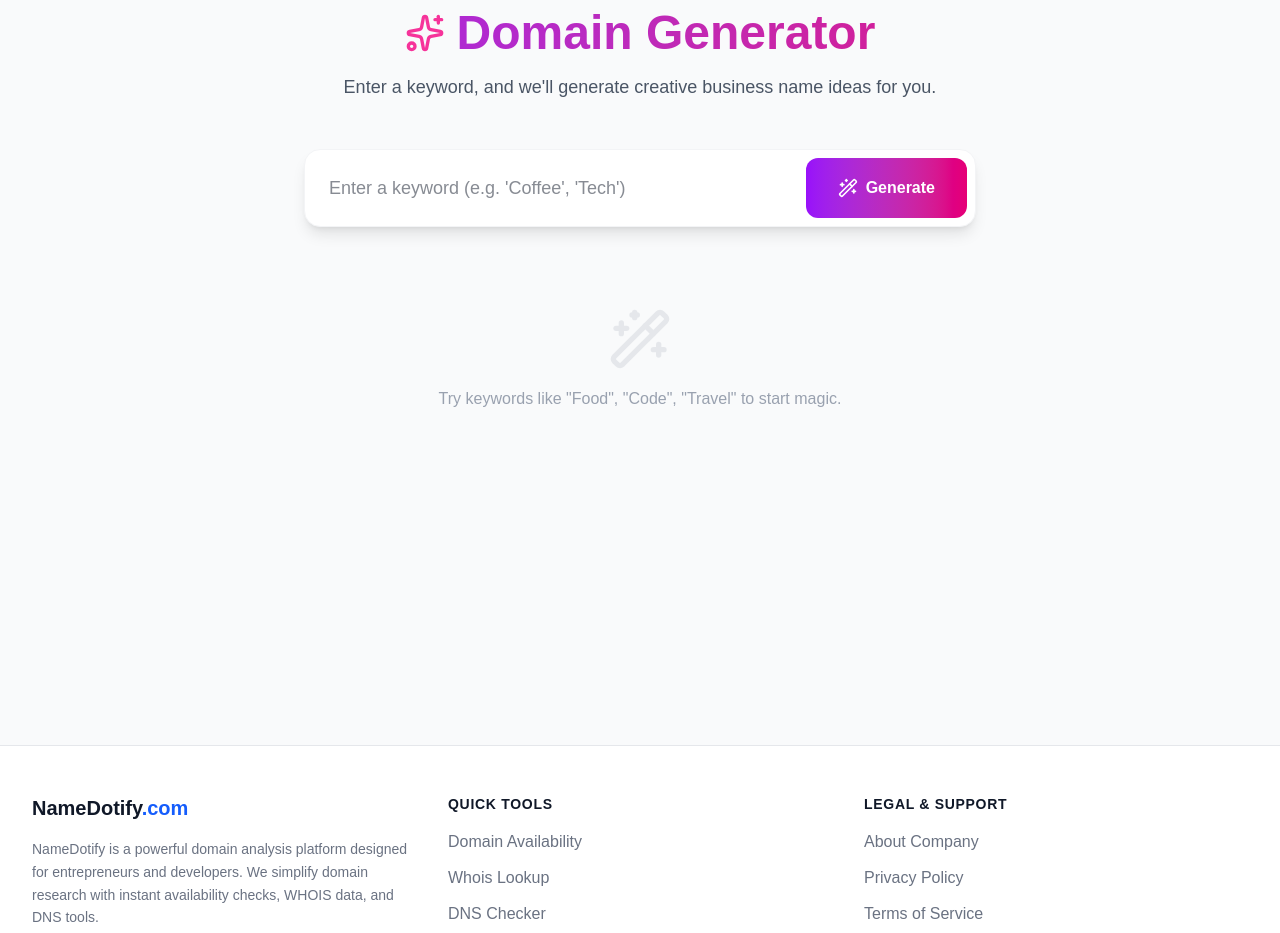
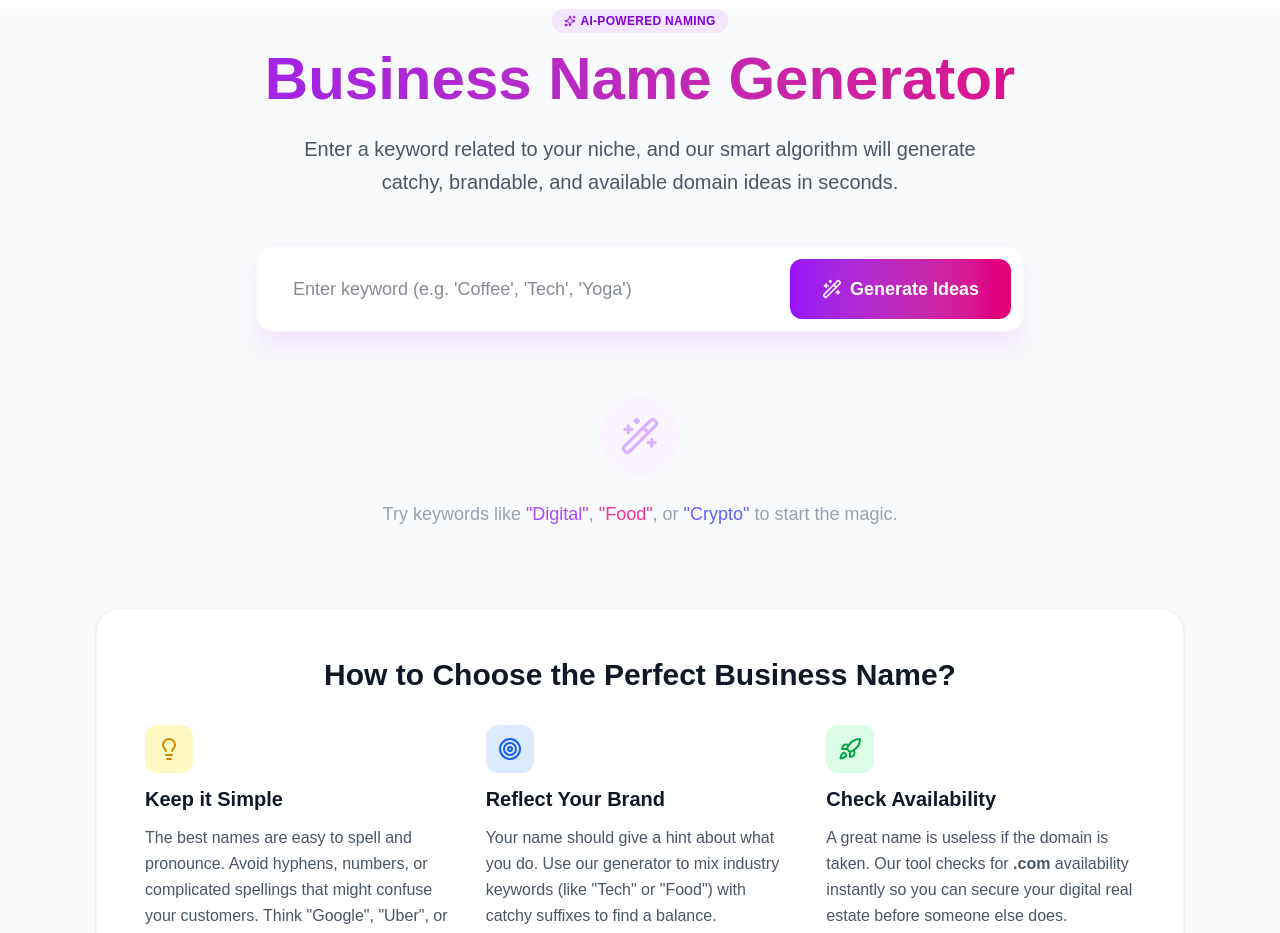
Before and after one commit to ashishjacob786/namedotify, a Next.js app: page /generator in a window 1280 px wide. Shown: the part 120-1053 px from the top of the page. Built offline with nearby package versions, Linux system fonts and the light colour scheme.

Commit message:
Updated Domain Generator with SEO and Content

```diff
--- a/src/app/generator/page.js
+++ b/src/app/generator/page.js
@@ -1,20 +1,40 @@
 "use client";
 import React, { useState } from 'react';
-import { Sparkles, Wand2, Copy, CheckCircle, ArrowRight } from 'lucide-react';
+import { Sparkles, Wand2, Copy, CheckCircle, ArrowRight, Loader2, Lightbulb, Rocket, Target } from 'lucide-react';
 
 export default function GeneratorPage() {
   const [keyword, setKeyword] = useState('');
   const [results, setResults] = useState([]);
+  const [loading, setLoading] = useState(false);
   const [copiedIndex, setCopiedIndex] = useState(null);
+
+  // ✅ JSON-LD Schema for SEO
+  const jsonLd = {
+    '@context': 'https://schema.org',
+    '@type': 'SoftwareApplication',
+    name: 'NameDotify AI Business Name Generator',
+    applicationCategory: 'BusinessApplication',
+    operatingSystem: 'Web',
+    description: 'Free AI tool to generate creative business names, domain ideas, and startup brand names instantly.',
+    offers: {
+      '@type': 'Offer',
+      price: '0',
+      priceCurrency: 'USD'
+    }
+  };
 
   const generateNames = () => {
     if (!keyword.trim()) return;
+    setLoading(true);
+    setResults([]);
 
+    // Simulate AI "Thinking" for better UX
+    setTimeout(() => {
         const term = keyword.toLowerCase().replace(/[^a-z0-9]/g, '');
 
-    const prefixes = ['get', 'the', 'my', 'try', 'go', 'super', 'pro', 'top', 'best', 'ultra', 'hyper', 'meta', 'smart'];
-    const suffixes = ['ify', 'ly', 'hub', 'box', 'lab', 'hq', 'spot', 'press', 'net', 'sys', 'io', 'zone', 'base', 'now'];
-    const mix = ['app', 'tech', 'soft', 'web', 'dev', 'cloud'];
+        const prefixes = ['get', 'the', 'my', 'try', 'go', 'super', 'pro', 'top', 'best', 'ultra', 'hyper', 'meta', 'smart', 'zen', 'pixel', 'atomic'];
+        const suffixes = ['ify', 'ly', 'hub', 'box', 'lab', 'hq', 'spot', 'press', 'net', 'sys', 'io', 'zone', 'base', 'now', 'works', 'scape'];
+        const mix = ['app', 'tech', 'soft', 'web', 'dev', 'cloud', 'ai', 'bot', 'data'];
 
         let generated = [];
 
@@ -26,9 +46,12 @@ export default function GeneratorPage() {
 
         // Strategy 3: Mix (Creative)
         mix.forEach(m => generated.push(`${term}${m}.com`));
-    mix.forEach(m => generated.push(`${m}${term}.com`));
+        mix.forEach(m => generated.push(`${m}${term}.com`)); // Reverse
 
-    setResults(generated);
+        // Randomize results slightly
+        setResults(generated.sort(() => Math.random() - 0.5));
+        setLoading(false);
+    }, 600);
   };
 
   const copyToClipboard = (text, index) => {
@@ -38,58 +61,73 @@ export default function GeneratorPage() {
   };
 
   return (
-    <div className="min-h-screen bg-gray-50 text-gray-900 font-sans p-6">
-      <div className="max-w-5xl mx-auto">
+    <div className="min-h-screen bg-gray-50 text-gray-900 font-sans pb-20">
+      {/* Schema Injection */}
+      <script type="application/ld+json" dangerouslySetInnerHTML={{ __html: JSON.stringify(jsonLd) }} />
+
+      <div className="max-w-6xl mx-auto px-4 sm:px-6 lg:px-8">
 
         {/* Header */}
-        <div className="text-center mb-12 mt-10">
-            <h1 className="text-4xl md:text-5xl font-extrabold mb-4 flex items-center justify-center gap-3 text-transparent bg-clip-text bg-gradient-to-r from-purple-600 to-pink-600">
-                <Sparkles className="text-pink-500 w-10 h-10" /> Domain Generator
+        <div className="text-center mb-12 mt-16">
+            <div className="inline-flex items-center px-3 py-1 rounded-full bg-purple-100 text-purple-700 text-xs font-bold uppercase tracking-wide mb-4">
+                <Sparkles size={12} className="mr-1" /> AI-Powered Naming
+            </div>
+            <h1 className="text-4xl md:text-6xl font-extrabold mb-6 flex flex-col md:flex-row items-center justify-center gap-3 text-transparent bg-clip-text bg-gradient-to-r from-purple-600 to-pink-600">
+                Business Name Generator
             </h1>
-            <p className="text-gray-600 text-lg">Enter a keyword, and we'll generate creative business name ideas for you.</p>
+            <p className="text-gray-600 text-lg md:text-xl max-w-2xl mx-auto leading-relaxed">
+                Enter a keyword related to your niche, and our smart algorithm will generate
+                catchy, brandable, and available domain ideas in seconds.
+            </p>
         </div>
 
         {/* Search Box */}
-        <div className="max-w-2xl mx-auto bg-white p-2 rounded-2xl shadow-lg border border-gray-100 flex gap-2 mb-12 transform hover:scale-[1.01] transition duration-300">
+        <div className="max-w-3xl mx-auto bg-white p-3 rounded-2xl shadow-xl shadow-purple-100 border border-purple-50 flex flex-col sm:flex-row gap-3 mb-16 transform hover:scale-[1.01] transition duration-300 relative z-10">
+            <div className="flex-1 relative">
                 <input
                     type="text"
-                placeholder="Enter a keyword (e.g. 'Coffee', 'Tech')"
-                className="flex-1 p-4 outline-none text-lg rounded-xl"
+                    placeholder="Enter keyword (e.g. 'Coffee', 'Tech', 'Yoga')"
+                    className="w-full h-full p-4 pl-6 outline-none text-lg rounded-xl bg-transparent"
                     value={keyword}
                     onChange={(e) => setKeyword(e.target.value)}
                     onKeyDown={(e) => e.key === 'Enter' && generateNames()}
                 />
+            </div>
             <button
                 onClick={generateNames}
-                className="bg-gradient-to-r from-purple-600 to-pink-600 text-white px-8 py-3 rounded-xl font-bold hover:shadow-lg transition flex items-center gap-2"
+                disabled={loading}
+                className="bg-gradient-to-r from-purple-600 to-pink-600 text-white px-8 py-4 rounded-xl font-bold hover:shadow-lg hover:shadow-purple-200 transition flex items-center justify-center gap-2 text-lg disabled:opacity-70"
             >
-                <Wand2 size={20} />
-                Generate
+                {loading ? <Loader2 className="animate-spin" /> : <><Wand2 size={20} /> Generate Ideas</>}
             </button>
         </div>
 
         {/* Results Grid */}
         {results.length > 0 && (
-            <div className="grid grid-cols-1 md:grid-cols-2 lg:grid-cols-3 gap-4 animate-in fade-in slide-in-from-bottom-8 duration-700">
+            <div className="grid grid-cols-1 md:grid-cols-2 lg:grid-cols-3 gap-5 animate-in fade-in slide-in-from-bottom-8 duration-700 mb-20">
                 {results.map((name, index) => (
-                    <div key={index} className="bg-white p-4 rounded-xl border border-gray-100 shadow-sm hover:shadow-md hover:border-purple-200 transition group flex justify-between items-center">
-                        <span className="font-medium text-lg text-gray-700 group-hover:text-purple-600 transition">{name}</span>
+                    <div key={index} className="bg-white p-5 rounded-xl border border-gray-100 shadow-sm hover:shadow-lg hover:border-purple-200 transition group flex justify-between items-center relative overflow-hidden">
+                        <div className="absolute top-0 left-0 w-1 h-full bg-gradient-to-b from-purple-500 to-pink-500 opacity-0 group-hover:opacity-100 transition"></div>
+
+                        <span className="font-bold text-lg text-gray-700 group-hover:text-purple-700 transition tracking-tight">
+                            {name}
+                        </span>
 
                         <div className="flex gap-2">
                             {/* Copy Button */}
                             <button
                                 onClick={() => copyToClipboard(name, index)}
-                                className="p-2 text-gray-400 hover:text-gray-600 bg-gray-50 rounded-lg hover:bg-gray-100 transition"
+                                className="p-2.5 text-gray-400 hover:text-purple-600 bg-gray-50 rounded-lg hover:bg-purple-50 transition"
                                 title="Copy Name"
                             >
                                 {copiedIndex === index ? <CheckCircle size={18} className="text-green-500"/> : <Copy size={18} />}
                             </button>
 
-                            {/* Check Availability Link (Goes to Home) */}
+                            {/* Buy Link */}
                             <a
                                 href={`https://www.hostinger.com/web-hosting?domain=${name}`}
                                 target="_blank"
-                                className="p-2 text-purple-600 bg-purple-50 rounded-lg hover:bg-purple-100 transition flex items-center gap-1 text-xs font-bold"
+                                className="px-4 py-2 bg-purple-600 text-white rounded-lg hover:bg-purple-700 transition flex items-center gap-1 text-xs font-bold shadow-md hover:shadow-lg"
                             >
                                 Buy <ArrowRight size={14} />
                             </a>
@@ -100,12 +138,60 @@ export default function GeneratorPage() {
         )}
 
         {/* Empty State / Hint */}
-        {results.length === 0 && (
-            <div className="text-center text-gray-400 mt-20">
-                <Wand2 className="w-16 h-16 mx-auto mb-4 opacity-20" />
-                <p>Try keywords like "Food", "Code", "Travel" to start magic.</p>
+        {results.length === 0 && !loading && (
+            <div className="text-center text-gray-400 mb-20">
+                <div className="w-20 h-20 bg-purple-50 rounded-full flex items-center justify-center mx-auto mb-6">
+                    <Wand2 className="w-10 h-10 text-purple-300" />
+                </div>
+                <p className="text-lg">Try keywords like <span className="text-purple-500 font-medium">"Digital"</span>, <span className="text-pink-500 font-medium">"Food"</span>, or <span className="text-indigo-500 font-medium">"Crypto"</span> to start the magic.</p>
             </div>
         )}
+
+        {/* ✅ Human Written SEO Content (New Section) */}
+        <section className="bg-white rounded-3xl p-8 md:p-12 shadow-sm border border-gray-100 prose prose-purple max-w-none">
+            <h2 className="text-3xl font-bold text-gray-900 mb-8 text-center">How to Choose the Perfect Business Name?</h2>
+
+            <div className="grid grid-cols-1 md:grid-cols-3 gap-8 not-prose">
+                <div className="flex flex-col gap-3">
+                    <div className="w-12 h-12 bg-yellow-100 rounded-xl flex items-center justify-center text-yellow-600">
+                        <Lightbulb size={24} />
+                    </div>
+                    <h3 className="text-xl font-bold text-gray-900">Keep it Simple</h3>
+                    <p className="text-gray-600 leading-relaxed">
+                        The best names are easy to spell and pronounce. Avoid hyphens, numbers, or complicated spellings that might confuse your customers. Think "Google", "Uber", or "Zoom".
+                    </p>
+                </div>
+
+                <div className="flex flex-col gap-3">
+                    <div className="w-12 h-12 bg-blue-100 rounded-xl flex items-center justify-center text-blue-600">
+                        <Target size={24} />
+                    </div>
+                    <h3 className="text-xl font-bold text-gray-900">Reflect Your Brand</h3>
+                    <p className="text-gray-600 leading-relaxed">
+                        Your name should give a hint about what you do. Use our generator to mix industry keywords (like "Tech" or "Food") with catchy suffixes to find a balance.
+                    </p>
+                </div>
+
+                <div className="flex flex-col gap-3">
+                    <div className="w-12 h-12 bg-green-100 rounded-xl flex items-center justify-center text-green-600">
+                        <Rocket size={24} />
+                    </div>
+                    <h3 className="text-xl font-bold text-gray-900">Check Availability</h3>
+                    <p className="text-gray-600 leading-relaxed">
+                        A great name is useless if the domain is taken. Our tool checks for <strong>.com</strong> availability instantly so you can secure your digital real estate before someone else does.
+                    </p>
+                </div>
+            </div>
+
+            <div className="mt-12 pt-12 border-t border-gray-100">
+                <h3 className="text-2xl font-bold text-gray-900 mb-4">Why use an AI Name Generator?</h3>
+                <p className="text-gray-600">
+                    Brainstorming is hard. You might come up with 5 ideas, but our AI can generate 50 ideas in milliseconds.
+                    NameDotify uses smart linguistic patterns—combining prefixes, suffixes, and trending tech terms—to create
+                    names that sound premium and professional without the expensive agency price tag.
+                </p>
+            </div>
+        </section>
 
       </div>
     </div>
```
Lines whose indentation alone changed are shown as unchanged.
